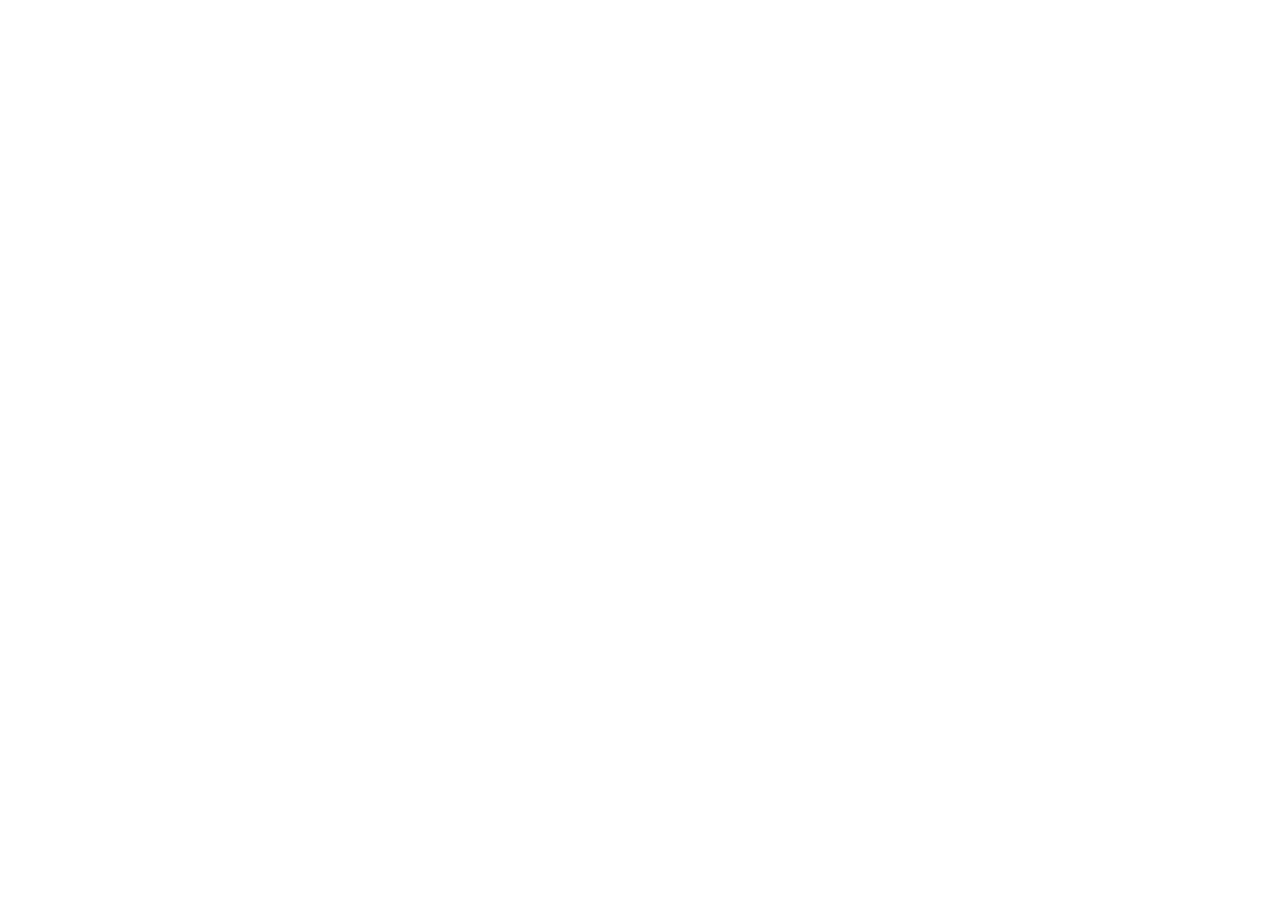
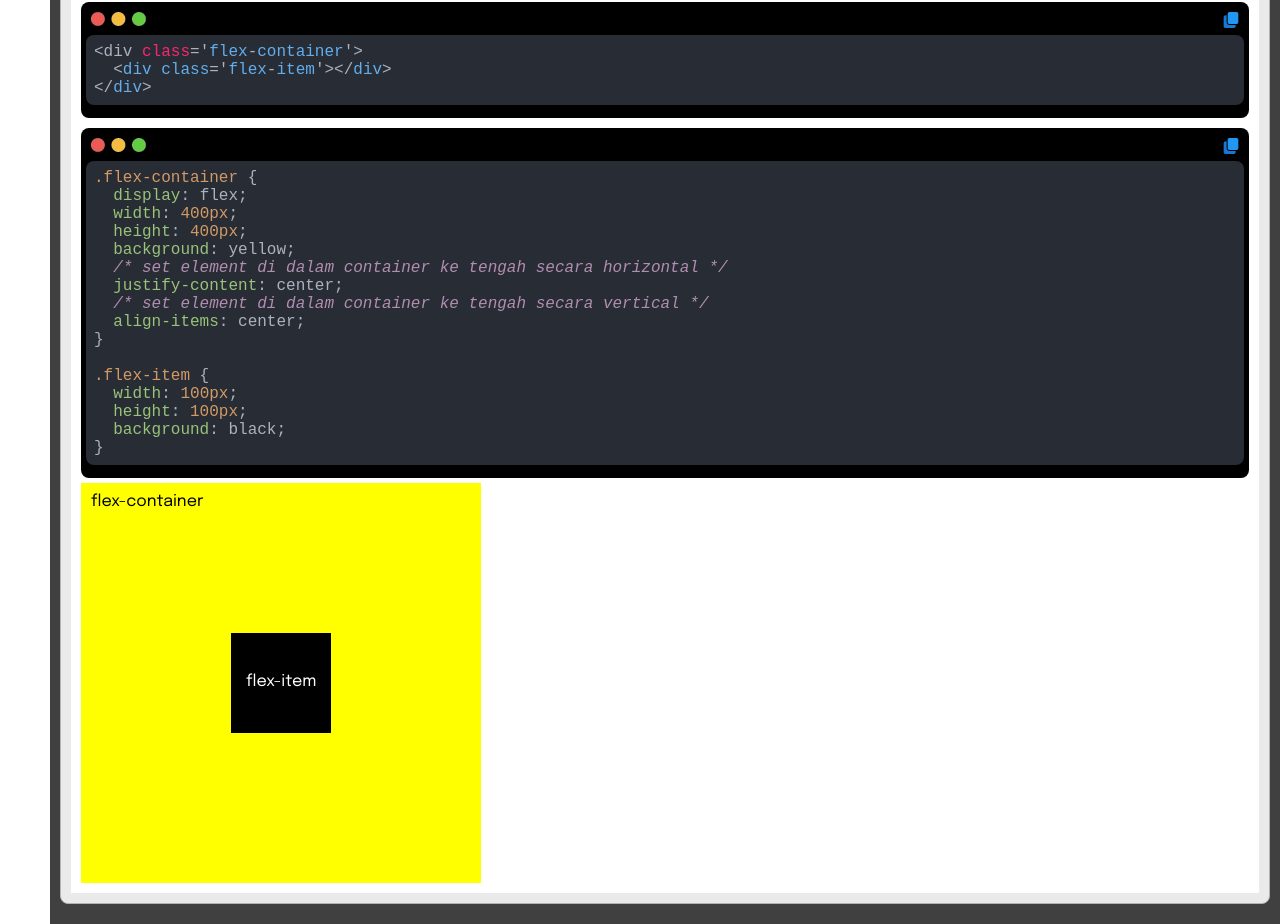
Before and after one commit to finzero/dasar-pemograman-web, a React (Vite) app: page /css in a window 1280 px wide. Shown: the part 7220-8144 px from the top of the page. Before the commit the page ends 7139 px from the top, so only its background shows below. Built offline with nearby package versions, Linux system fonts and the light colour scheme.

Commit message:
add flex section

```diff
--- /dev/null
+++ b/src/assets/css/flex.css
@@ -0,0 +1,18 @@
+.flex-container {
+  width: 400px;
+  height: 400px;
+  background: yellow;
+  display: flex;
+  /* set element di dalam container ke tengah secara horizontal */
+  justify-content: center;
+  /* set element di dalam container ke tengah secara vertical */
+  align-items: center;
+  position: relative;
+}
+
+.flex-item {
+  width: 100px;
+  height: 100px;
+  background: black;
+  position: relative;
+}
--- /dev/null
+++ b/src/components/css/CSSFlex.jsx
@@ -0,0 +1,52 @@
+import React from 'react';
+import HighlightSyntax from '../HighlightSyntax';
+import Section from '../Section';
+import '../../assets/css/flex.css';
+
+const CSSFlex = () => {
+  return (
+    <Section id="css-flex" title="CSS Flex">
+      <div className="flex flex-col card-content bg-white">
+        <div className="h3">Content Alignment</div>
+        <HighlightSyntax lang={'html'}>{`<div class='flex-container'>
+  <div class='flex-item'></div>
+</div>`}</HighlightSyntax>
+
+        <HighlightSyntax lang={'css'}>
+          {`.flex-container {
+  display: flex;
+  width: 400px;
+  height: 400px;
+  background: yellow;
+  /* set element di dalam container ke tengah secara horizontal */
+  justify-content: center;
+  /* set element di dalam container ke tengah secara vertical */
+  align-items: center;
+}
+
+.flex-item {
+  width: 100px;
+  height: 100px;
+  background: black;
+}`}
+        </HighlightSyntax>
+        <div class="flex-container">
+          <span
+            style={{ color: '#000', position: 'absolute', top: 10, left: 10 }}
+          >
+            flex-container
+          </span>
+          <div class="flex-item">
+            <span
+              style={{ color: '#fff', position: 'absolute', top: 40, left: 15 }}
+            >
+              flex-item
+            </span>
+          </div>
+        </div>
+      </div>
+    </Section>
+  );
+};
+
+export default CSSFlex;
--- a/src/pages/Css.jsx
+++ b/src/pages/Css.jsx
@@ -8,6 +8,7 @@
 import CSSUnit from '../components/css/CSSUnit';
 import useAnchors from '../hooks/useAnchors';
 import AnchorNav from '../components/AnchorNav';
+import CSSFlex from '../components/css/CSSFlex';
 
 const Css = () => {
   const [anchors, setSections] = useAnchors();
@@ -27,6 +28,7 @@
         <CSSAnimation />
         <CSSMediaQuery />
         <CSSUnit />
+        <CSSFlex />
       </div>
     </div>
   );
```
